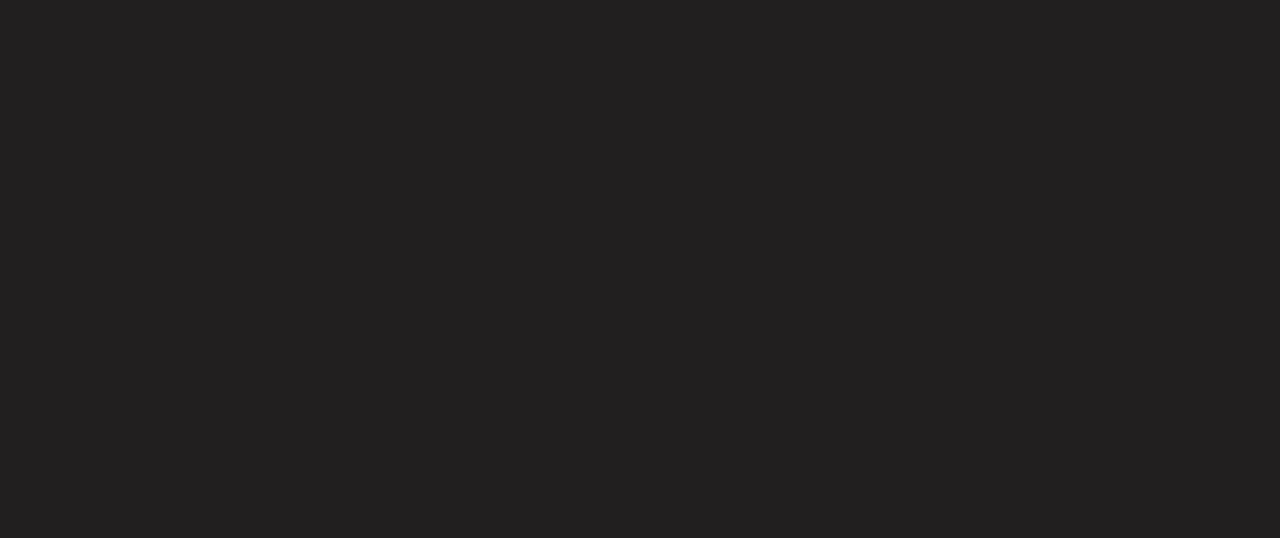
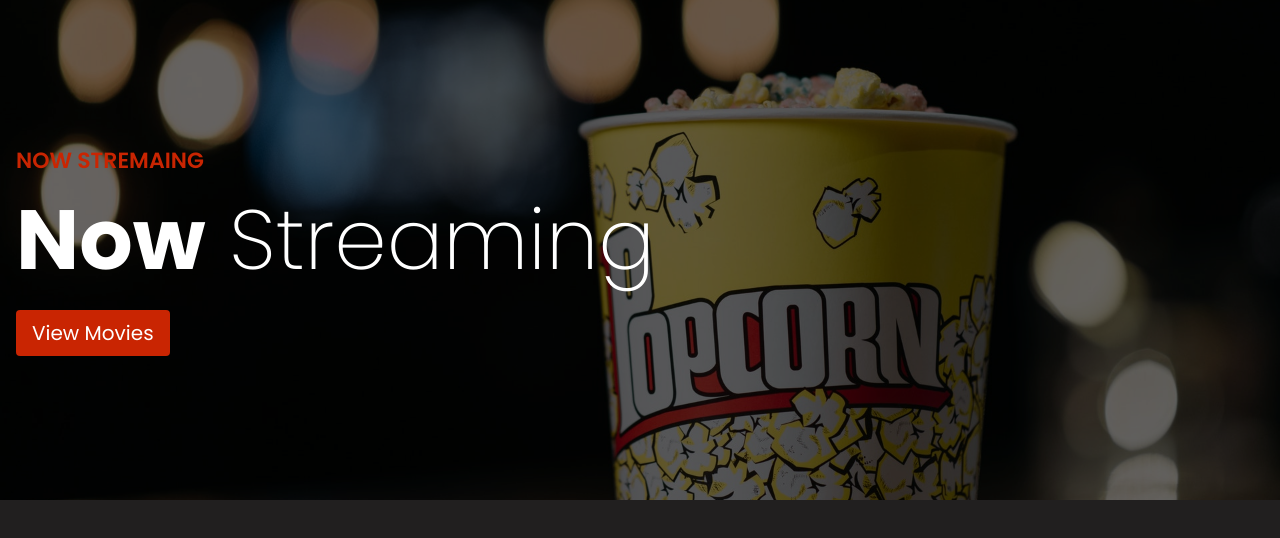
Before and after one commit to deverebor/movie-finder, a Nuxt app: page / in a window 1280 px wide. Shown: the top 538 px of the page. Built offline with nearby package versions, Linux system fonts and the light colour scheme.

Commit message:
feat: finish hero component

```diff
--- /dev/null
+++ b/components/Hero/Hero.scss
@@ -0,0 +1,70 @@
+@import '../../styles/global.scss';
+
+.hero {
+  height: 400px;
+  position: relative;
+  @media (min-width: 750px) {
+    height: 500px;
+  }
+  &::after {
+    content: '';
+    position: absolute;
+    top: 0;
+    left: 0;
+    height: 100%;
+    width: 100%;
+    background-color: rgba(0, 0, 0, 0.6);
+  }
+  img {
+    width: 100%;
+    height: 100%;
+    object-fit: cover;
+  }
+  .text-container {
+    z-index: 99;
+    position: absolute;
+    top: 0;
+    margin: 0;
+    width: 100%;
+    height: 100%;
+    display: flex;
+    flex-direction: column;
+    justify-content: center;
+    .text {
+      padding: 0 16px;
+      width: 100%;
+      max-width: 1400px;
+      margin: 0 auto;
+    }
+    .mini-heading {
+      font-weight: 600;
+      font-size: 18px;
+      text-transform: uppercase;
+      color: $red-500;
+      margin-bottom: 8px;
+      @media (min-width: 750px) {
+        font-size: 22px;
+      }
+    }
+    h1 {
+      color: #fff;
+      font-size: 64px;
+      font-weight: 200;
+      margin-bottom: 8px;
+      @media (min-width: 750px) {
+        font-size: 84px;
+      }
+      .bolder {
+        font-size: 64px;
+        font-weight: bold;
+        @media (min-width: 750px) {
+          font-size: 84px;
+        }
+      }
+    }
+    .button {
+      font-size: 20px;
+      align-self: flex-start;
+    }
+  }
+}
--- /dev/null
+++ b/components/Hero/Hero.vue
@@ -0,0 +1,20 @@
+<template>
+  <div class="hero">
+    <img src="../../assets/images/movie-hero.jpg" alt="Hero banner image" />
+    <div class="text-container">
+      <div class="text">
+        <span class="mini-heading">Now Stremaing</span>
+        <h1><span class="bolder">Now</span> Streaming</h1>
+        <a href="#movie-grid" class="button">View Movies</a>
+      </div>
+    </div>
+  </div>
+</template>
+
+<script lang="ts">
+export default {
+  name: 'HeroComponent',
+}
+</script>
+
+<style src="./Hero.scss" lang="scss" scoped />
--- a/pages/index.vue
+++ b/pages/index.vue
@@ -1,13 +1,15 @@
 <template>
   <div class="home">
-
+    <Hero />
   </div>
 </template>
 
 <script lang="ts">
 import Vue from 'vue'
+import Hero from '~/components/Hero/Hero.vue'
 
 export default Vue.extend({
-  name: 'IndexPage',
+  name: "IndexPage",
+  components: { Hero }
 })
 </script>
```
Also changed, not shown: assets/images/movie-hero.jpg (added).
